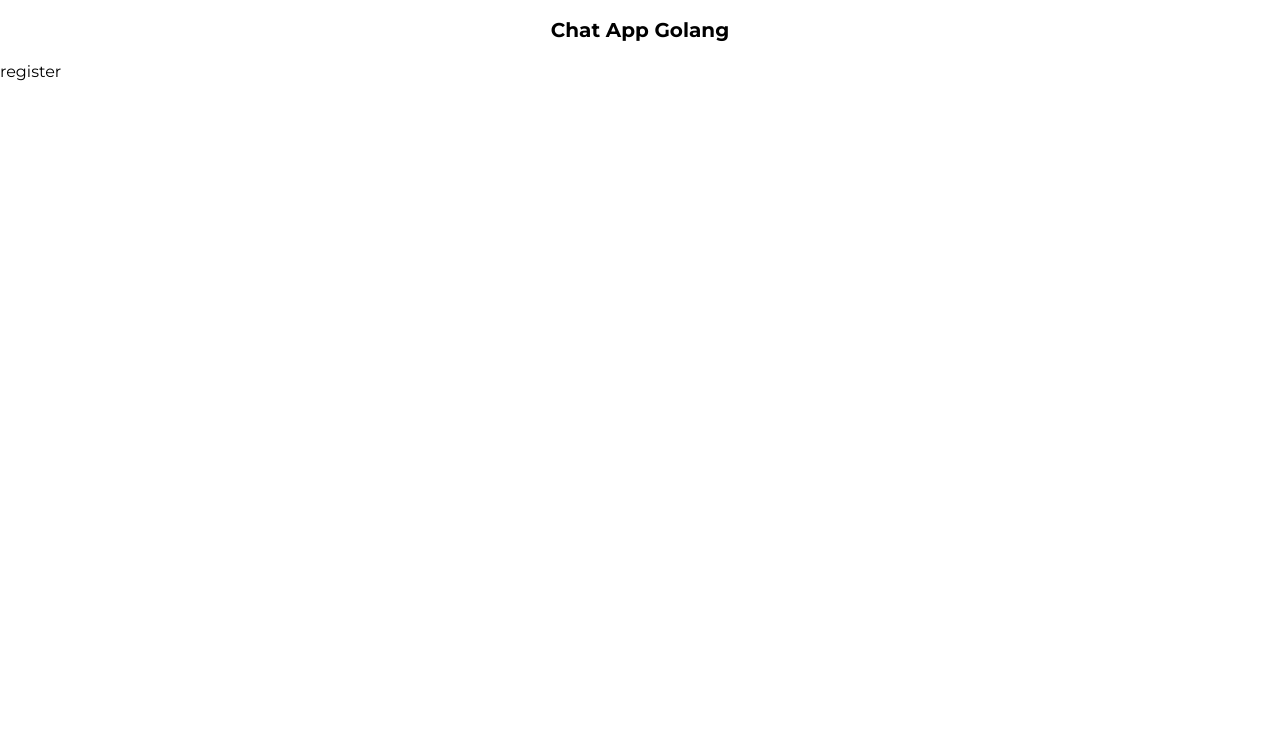
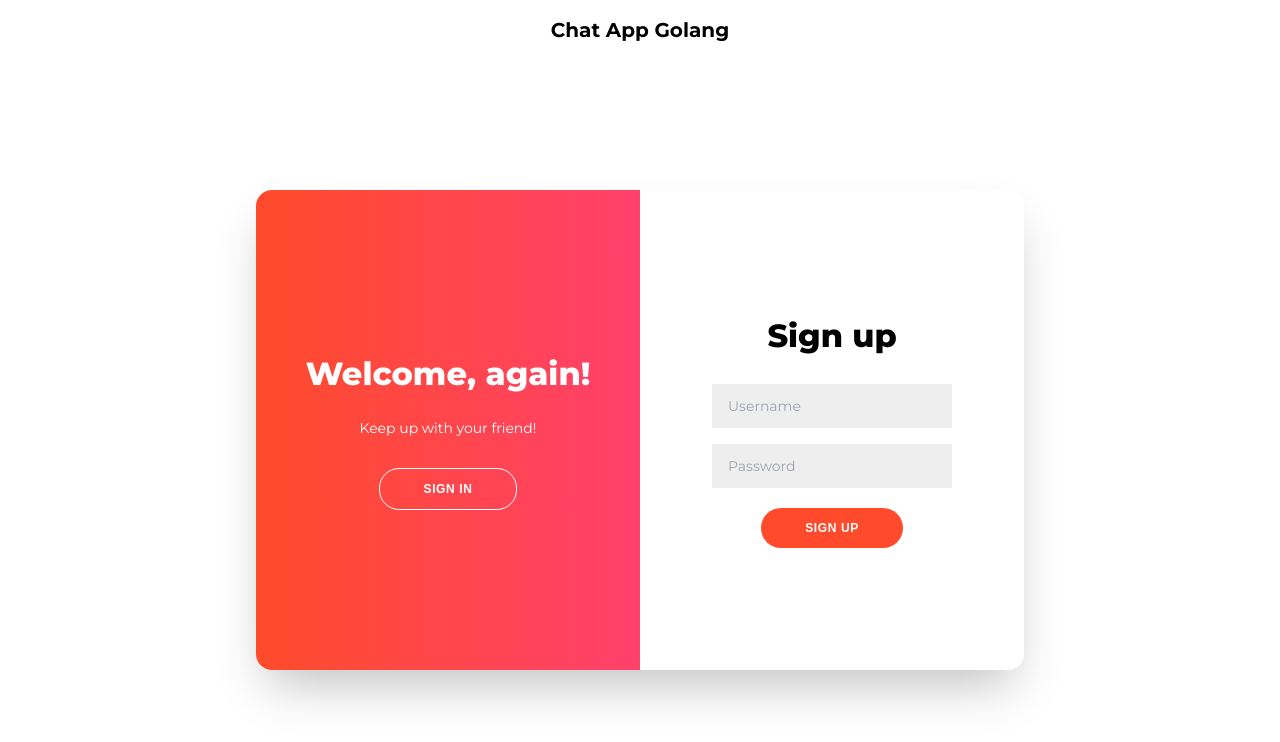
Before and after one commit to DominikKoniarz/chat-app-golang, a React (Vite) app in the folder frontend/: page /register in a window 1280 px wide. Shown: the top 742 px of the page. Built offline with nearby package versions, Linux system fonts and the light colour scheme.

Commit message:
Done user registering from frontend

```diff
--- a/frontend/src/App.tsx
+++ b/frontend/src/App.tsx
@@ -2,7 +2,8 @@ import { useState } from "react";
 
 import { BrowserRouter, Routes, Route, Navigate } from "react-router-dom";
 import ProtectedRoutes from "./utils/ProtectedRoutes";
-import Login from "@pages/Login";
+import Login from "@pages/login/Login";
+import Register from "@pages/register/Register";
 import Layout from "@components/Layout";
 
 // const socket: WebSocket = new WebSocket("ws://localhost:3000/ws");
@@ -62,7 +63,7 @@ function App() {
 				<Route path="/" element={<Layout />}>
 					<Route path="/" element={<Navigate to="/login" />} />
 					<Route index path="/login" element={<Login />} />
-					<Route path="/register" element={<div>register</div>} />
+					<Route path="/register" element={<Register />} />
 
 					<Route path="/chat" element={<ProtectedRoutes token={token} />}>
 						<Route index element={<div>chat</div>} />
--- a/frontend/src/constants.ts
+++ b/frontend/src/constants.ts
@@ -1,3 +1,4 @@
 const BASE_URL: string = "http://localhost:3000";
 
 export const LOGIN_URL: string = `${BASE_URL}/login`;
+export const REGISTER_URL: string = `${BASE_URL}/register`;
--- a/frontend/src/pages/Login.tsx
+++ b/frontend/src/pages/login/Login.tsx
@@ -1,20 +1,20 @@
 import { useState } from "react";
-import { LOGIN_URL } from "../constants";
+import { LOGIN_URL } from "../../constants";
 import { Link } from "react-router-dom";
 
 const Login = () => {
-	const [email, setEmail] = useState<string>("");
+	const [username, setUsername] = useState<string>("");
 	const [password, setPassword] = useState<string>("");
 
 	const handleOnSubmit = async (
-		email: string,
+		username: string,
 		password: string
 	): Promise<void> => {
-		if (!email || !password) return;
+		if (!username || !password) return;
 
 		try {
 			const body: string = JSON.stringify({
-				email,
+				username,
 				password,
 			});
 
@@ -34,7 +34,7 @@ const Login = () => {
 			console.log(error);
 		}
 
-		console.log(email, password);
+		console.log(username, password);
 	};
 
 	return (
@@ -45,23 +45,26 @@ const Login = () => {
 						className="flex flex-col justify-center w-full h-fit"
 						onSubmit={(event) => {
 							event.preventDefault();
-							handleOnSubmit(email, password);
+							handleOnSubmit(username, password);
 						}}
 					>
 						<h1 className="w-full mb-4 text-[32px] font-extrabold text-center">
 							Sign in
 						</h1>
-						<label htmlFor="email" className="hidden absolute -left-[9999px]">
-							Email
+						<label
+							htmlFor="username"
+							className="hidden absolute -left-[9999px]"
+						>
+							Username
 						</label>
 						<input
 							type="text"
-							name="email"
-							id="email"
-							placeholder="Email"
+							name="username"
+							id="username"
+							placeholder="Username"
 							className="py-3 px-4 bg-[#EEE] w-full my-2 text-sm"
-							value={email}
-							onChange={(event) => setEmail(event.target.value)}
+							value={username}
+							onChange={(event) => setUsername(event.target.value)}
 						/>
 						<label
 							htmlFor="password"
--- /dev/null
+++ b/frontend/src/pages/register/Register.tsx
@@ -0,0 +1,104 @@
+import { useState } from "react";
+import { Link } from "react-router-dom";
+import registerNewUser from "./registerNewUser";
+
+const Login = () => {
+	const [username, setUsername] = useState<string>("");
+	const [password, setPassword] = useState<string>("");
+	const [isPending, setIsPending] = useState<boolean>(false);
+	const [registerStatus, setRegisterStatus] = useState<string | null>(null);
+
+	const handleOnSubmit = async (username: string, password: string) => {
+		setRegisterStatus(null);
+		if (!username || !password) return;
+
+		setIsPending(true);
+
+		const registerStatus = await registerNewUser(username, password);
+		setRegisterStatus(registerStatus);
+
+		setIsPending(false);
+
+		setUsername("");
+		setPassword("");
+	};
+
+	return (
+		<main className="grid w-full h-full px-4 grow place-items-center">
+			<div className="max-w-3xl grid grid-cols-2 max-h-[480px] shadow-2xl w-full h-full rounded-2xl overflow-hidden">
+				<div className="h-full from-[#FF4B2B] to-[#FF416C] bg-gradient-to-r flex flex-col justify-center px-6 md:px-10">
+					<h1 className="w-full text-[32px] font-extrabold text-center text-white">
+						Welcome, again!
+					</h1>
+					<p className="mx-auto mt-5 text-sm text-center text-white w-fit mb-7 font-sm">
+						Keep up with your friend!
+					</p>
+					<Link
+						to="/login"
+						className="uppercase bg-transparent px-11 py-3 font-[Arial] text-white w-fit mx-auto text-xs rounded-[20px] mt-0.5 font-bold tracking-wider border border-white"
+					>
+						Sign in
+					</Link>
+				</div>
+				<div className="grid h-full p-3 px-6 md:mx-12 place-items-center">
+					<form
+						className="flex flex-col justify-center w-full h-fit"
+						onSubmit={(event) => {
+							event.preventDefault();
+							handleOnSubmit(username, password);
+						}}
+					>
+						<h1 className="w-full mb-4 text-[32px] font-extrabold text-center">
+							Sign up
+						</h1>
+						<label
+							htmlFor="username"
+							className="hidden absolute -left-[9999px]"
+						>
+							Username
+						</label>
+						<input
+							type="text"
+							name="username"
+							id="username"
+							placeholder="Username"
+							className="py-3 px-4 bg-[#EEE] w-full my-2 text-sm"
+							value={username}
+							onChange={(event) => setUsername(event.target.value)}
+						/>
+						<label
+							htmlFor="password"
+							className="hidden absolute -left-[9999px]"
+						>
+							Password
+						</label>
+						<input
+							type="password"
+							name="password"
+							id="password"
+							placeholder="Password"
+							className="py-3 px-4 bg-[#EEE] w-full my-2 text-sm"
+							value={password}
+							onChange={(event) => setPassword(event.target.value)}
+						/>
+						{!isPending && registerStatus && (
+							<div className="mx-auto mt-1 text-sm w-fit">{registerStatus}</div>
+						)}
+						<button
+							type="submit"
+							className="uppercase bg-color1 px-11 py-3 font-[Arial] text-white w-fit mx-auto text-xs rounded-[20px] mt-3 font-bold tracking-wider min-w-[135px] min-h-[40px] transition-all duration-300"
+						>
+							{isPending ? (
+								<div className="w-4 h-4 mx-auto border-[4px] rounded-full border-slate-50 border-t-blue-500 animate-spin"></div>
+							) : (
+								"Sign up"
+							)}
+						</button>
+					</form>
+				</div>
+			</div>
+		</main>
+	);
+};
+
+export default Login;
--- /dev/null
+++ b/frontend/src/pages/register/registerNewUser.ts
@@ -0,0 +1,32 @@
+import { REGISTER_URL } from "../../constants";
+
+const registerNewUser = async (username: string, password: string) => {
+	if (!username || !password)
+		throw new Error("Both username and password are required!");
+
+	let resultMessage: string | null = null;
+
+	try {
+		const fetchConfig = {
+			method: "POST",
+			cors: "cors",
+			body: JSON.stringify({ username, password }),
+		};
+
+		const response: Response = await fetch(REGISTER_URL, fetchConfig);
+
+		if (!response.ok) {
+			const json = await response.json();
+			throw new Error(json?.message);
+		}
+
+		resultMessage = "User registered successfully!";
+	} catch (error: Error | unknown) {
+		resultMessage =
+			error instanceof Error ? error.message : "Unknown register Error!";
+	}
+
+	return resultMessage;
+};
+
+export default registerNewUser;
```
Also changed, not shown: 1 other file (tests, documents, lock files or other folders).
